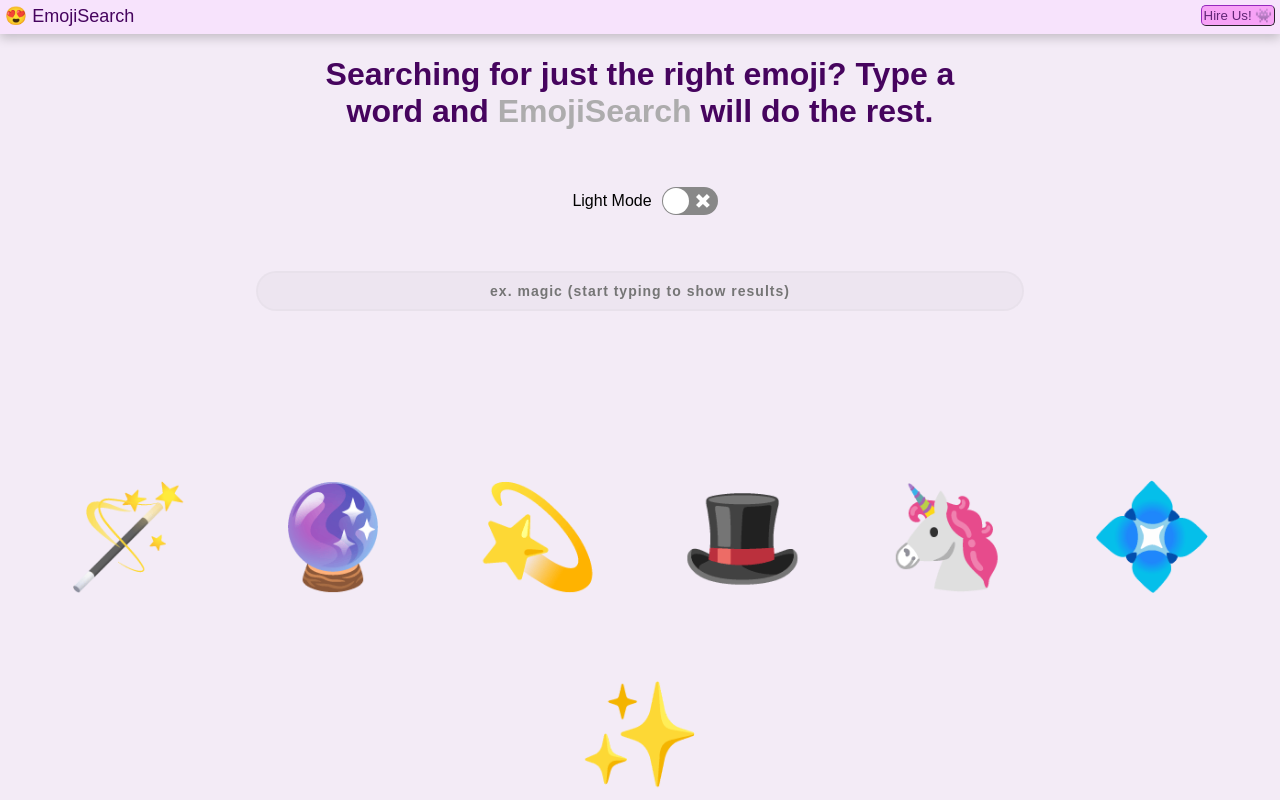
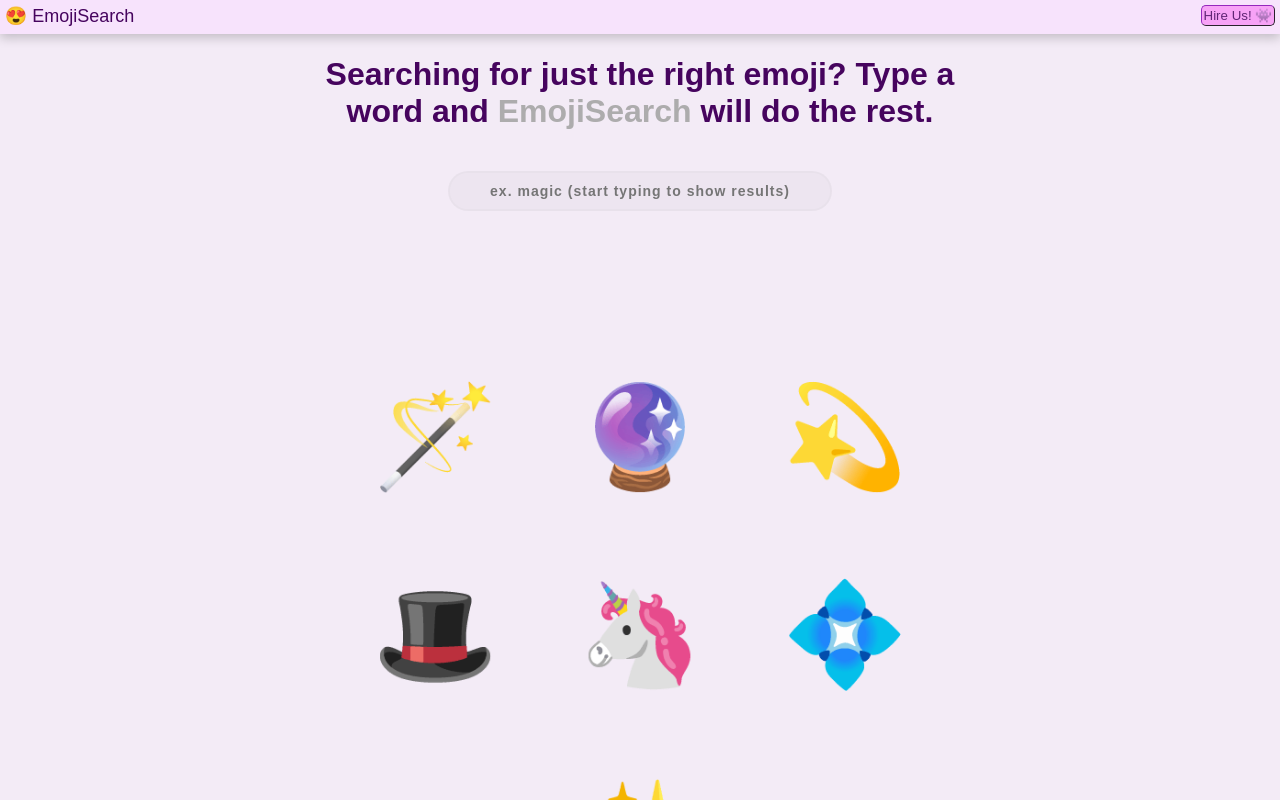
Before and after one commit to hunteradams10/coder-academy-hackathon-team-why-not, a React (Create React App) app: page / in a window 1280 px wide. Shown: the top 800 px of the page. Built offline with nearby package versions, Linux system fonts and the light colour scheme; no server answers; the HTML template or start-up script is replaced by a standard one.

Commit message:
fixed search bar appearing on all pages

```diff
--- a/src/App.js
+++ b/src/App.js
@@ -5,7 +5,6 @@
 import EmojiSearch from "./components/EmojiSeach";
 import HireUs from "./components/HireUs";
 import NotFound from "./components/NotFound";
-import SearchBar from "./components/SearchBar";
 import { createContext, useState } from 'react';
 import ReactSwitch from 'react-switch'
 
@@ -34,8 +33,6 @@
             <label>{theme === "light" ? "Light Mode" : "Dark Mode"}</label>
             <ReactSwitch onChange={toggleTheme} checked={theme === "dark"} />
           </div>
-
-          <SearchBar />
         </div>
       </div>
     </ThemeContext.Provider>
--- a/src/components/EmojiSeach.jsx
+++ b/src/components/EmojiSeach.jsx
@@ -1,10 +1,12 @@
 import React from 'react'
 import '../App.css'
+import SearchBar from './SearchBar'
 
 function EmojiSearch() {
   return (
     <div className="heading">
       <h1>Searching for just the right emoji? Type a word and <span className="emojiword">EmojiSearch</span> will do the rest.</h1>
+      <SearchBar />
     </div>
   )
 }
```
